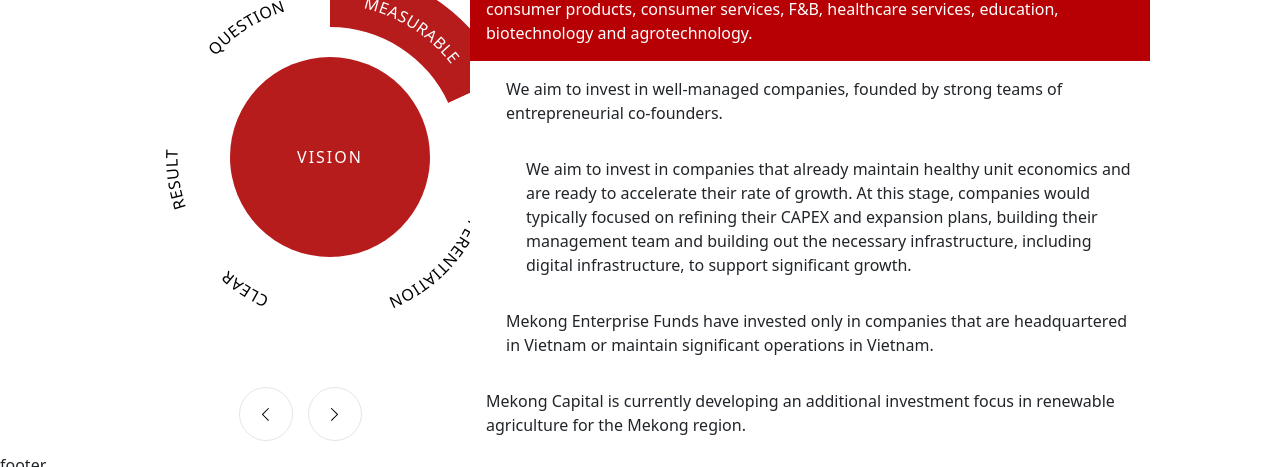
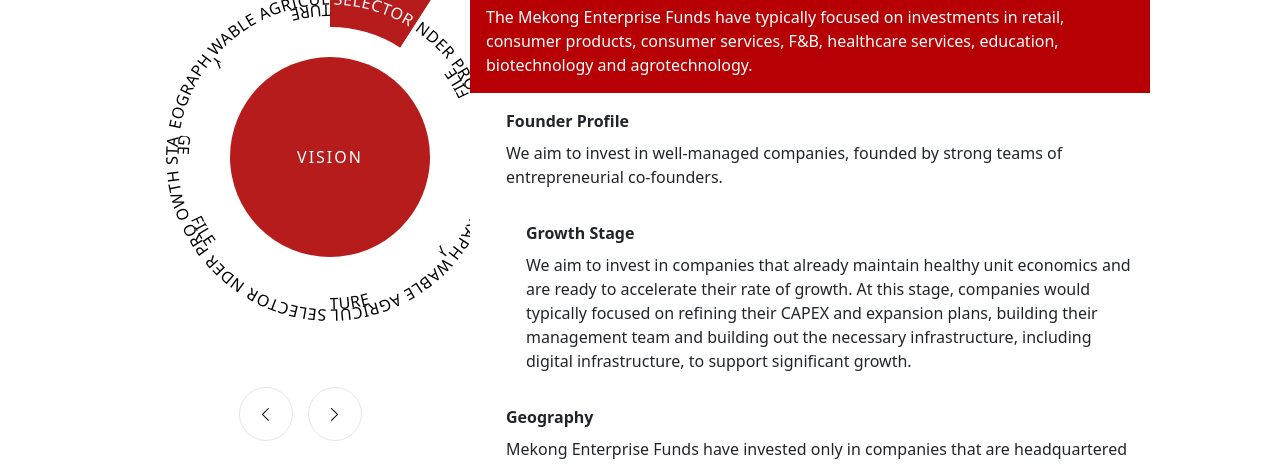
Before and after one commit to alphacreativee/mekong-new, a website with bundled scripts: page index.html in a window 1280 px wide. Shown: the part 91-558 px from the top of the page. Built offline with nearby package versions, Linux system fonts and the light colour scheme; files whose address does not match are found by name.

Commit message:
gen html to daat

```diff
--- a/assets/js/index/script.js
+++ b/assets/js/index/script.js
@@ -11,13 +11,25 @@
 gsap.ticker.lagSmoothing(0);
 // end lenis
 function donut() {
-  var seedData = [
-    { label: "Measurable", value: 10, link: "#", content: "1" },
-    { label: "Differentiation", value: 20, link: "#", content: "2" },
-    { label: "Clear ", value: 5, link: "#", content: "3" },
-    { label: "Result", value: 10, link: "#", content: "4" },
-    { label: "Question ", value: 10, link: "#", content: "5" },
-  ];
+  // Get seedData from HTML elements
+  var seedData = [];
+  var dbcontents = document.querySelectorAll(".dbcontent");
+
+  dbcontents.forEach(function (element, index) {
+    var className = element.className.match(/dbcontent--(\d+)/)[1];
+    var panelTitle = element.querySelector(".panel-title");
+    var label = panelTitle
+      ? panelTitle.textContent.trim()
+      : "Label " + (index + 1);
+    var value = parseInt(element.getAttribute("data-value")) || 10;
+
+    seedData.push({
+      label: label,
+      value: value,
+      link: "#",
+      content: className,
+    });
+  });
 
   var width = 400,
     height = 400,
--- a/assets/main/css/style.css
+++ b/assets/main/css/style.css
@@ -81,11 +81,14 @@
 }
 .donut .dbcontent {
   padding: 16px;
+  display: block !important;
+  opacity: 1 !important;
 }
 .donut .dbcontent.active {
   background-color: #b70004;
 }
-.donut .dbcontent.active p {
+.donut .dbcontent.active p,
+.donut .dbcontent.active .panel-title {
   color: #fff;
 }
 .donut .nav-arrows {
@@ -126,3 +129,7 @@
 .donut .panelBox .dbcontent:nth-child(4) {
   margin-left: 20px;
 }
+.donut .panelBox .panel-title {
+  margin-bottom: 8px;
+  font-weight: bold;
+}
--- a/assets/scss/_global.scss
+++ b/assets/scss/_global.scss
@@ -2,9 +2,12 @@
   padding: 0 130px;
   .dbcontent {
     padding: 16px;
+    display: block !important;
+    opacity: 1 !important;
     &.active {
       background-color: #b70004;
-      p {
+      p,
+      .panel-title {
         color: #fff;
       }
     }
@@ -57,5 +60,9 @@
         margin-left: 20px;
       }
     }
+    .panel-title {
+      margin-bottom: 8px;
+      font-weight: bold;
+    }
   }
 }
--- a/index.html
+++ b/index.html
@@ -113,7 +113,8 @@
             <div class="col-lg-8">
               <div class="donut-wrapper">
                 <div class="panelBox">
-                  <div class="dbcontent dbcontent--1 active">
+                  <div class="dbcontent dbcontent--1 active" data-value="10">
+                    <div class="panel-title">Selector</div>
                     <p>
                       The Mekong Enterprise Funds have typically focused on
                       investments in retail, consumer products, consumer
@@ -121,13 +122,15 @@
                       biotechnology and agrotechnology.
                     </p>
                   </div>
-                  <div class="dbcontent dbcontent--2">
+                  <div class="dbcontent dbcontent--2" data-value="10">
+                    <div class="panel-title">Founder Profile</div>
                     <p>
                       We aim to invest in well-managed companies, founded by
                       strong teams of entrepreneurial co-founders.
                     </p>
                   </div>
-                  <div class="dbcontent dbcontent--3">
+                  <div class="dbcontent dbcontent--3" data-value="10">
+                    <div class="panel-title">Growth Stage</div>
                     <p>
                       We aim to invest in companies that already maintain
                       healthy unit economics and are ready to accelerate their
@@ -138,14 +141,16 @@
                       infrastructure, to support significant growth.
                     </p>
                   </div>
-                  <div class="dbcontent dbcontent--4">
+                  <div class="dbcontent dbcontent--4" data-value="10">
+                    <div class="panel-title">Geography</div>
                     <p>
                       Mekong Enterprise Funds have invested only in companies
                       that are headquartered in Vietnam or maintain significant
                       operations in Vietnam.
                     </p>
                   </div>
-                  <div class="dbcontent dbcontent--5">
+                  <div class="dbcontent dbcontent--5" data-value="15">
+                    <div class="panel-title">Renewable Agriculture</div>
                     <p>
                       Mekong Capital is currently developing an additional
                       investment focus in renewable agriculture for the Mekong
```
Also changed, not shown: assets/main/css/style.min.css, assets/main/js/script.min.js.
